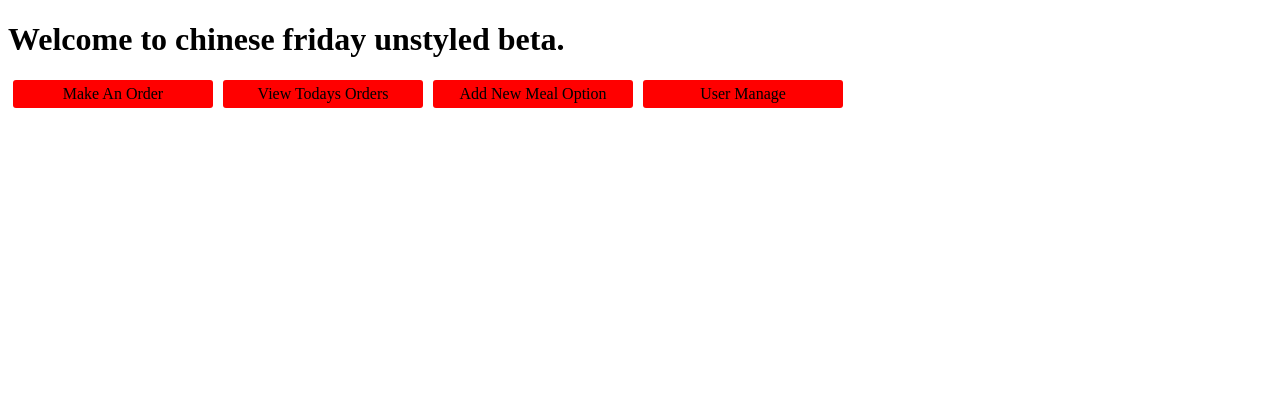
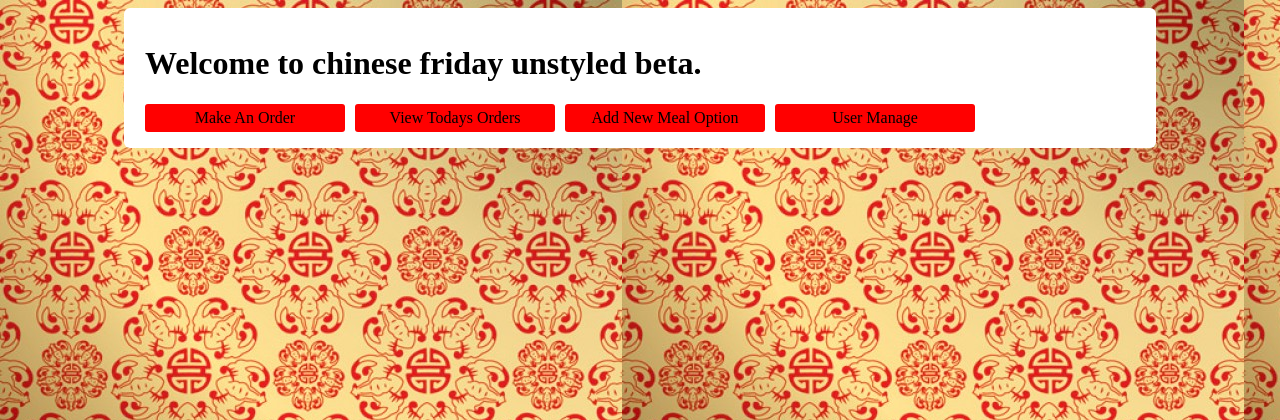
Before and after one commit to maximx1/bearded-adventure, a PHP site: page / in a window 1280 px wide. Shown: the top 420 px of the page. Run offline with PHP 8.4, Linux system fonts and the light colour scheme.

Commit message:
Styled the index page.

```diff
--- a/Styles/index.css
+++ b/Styles/index.css
@@ -11,3 +11,21 @@
 	margin-right: 5px;
 	margin-left: 5px;
 }
+
+.container{
+	width: 1000px;
+	overflow: auto;
+	margin-left: auto;
+	margin-right: auto;
+	padding: 1em;
+	background-color: white;
+	border-radius: 6px;
+}
+
+#pageBanner{
+	margin-left: 5px;
+}
+
+body{
+	background-image:url('../Images/indexBackground.jpg');
+}
--- a/index.php
+++ b/index.php
@@ -5,8 +5,8 @@
 	<link href="Styles/index.css" rel="stylesheet">
 </head>
 <body>
-	<h1>Welcome to chinese friday unstyled beta.</h1>
-
+	<div class="container">
+		<h1 id="pageBanner">Welcome to chinese friday unstyled beta.</h1>
 		<a href="CreateOrder.php">
 			<div class='frontPageButtons'>
 				Make An Order
@@ -27,5 +27,10 @@
 				User Manage
 			</div>
 		</a>
+	</div>
 </body>
 </html>
+<!--
+Credits:
+	Background image from: 'http://static.freepik.com/free-photo/chinese-pattern-background_18-12593.jpg'
+-->
```
Also changed, not shown: Images/indexBackground.jpg (added). Lines whose indentation alone changed are shown as unchanged.
